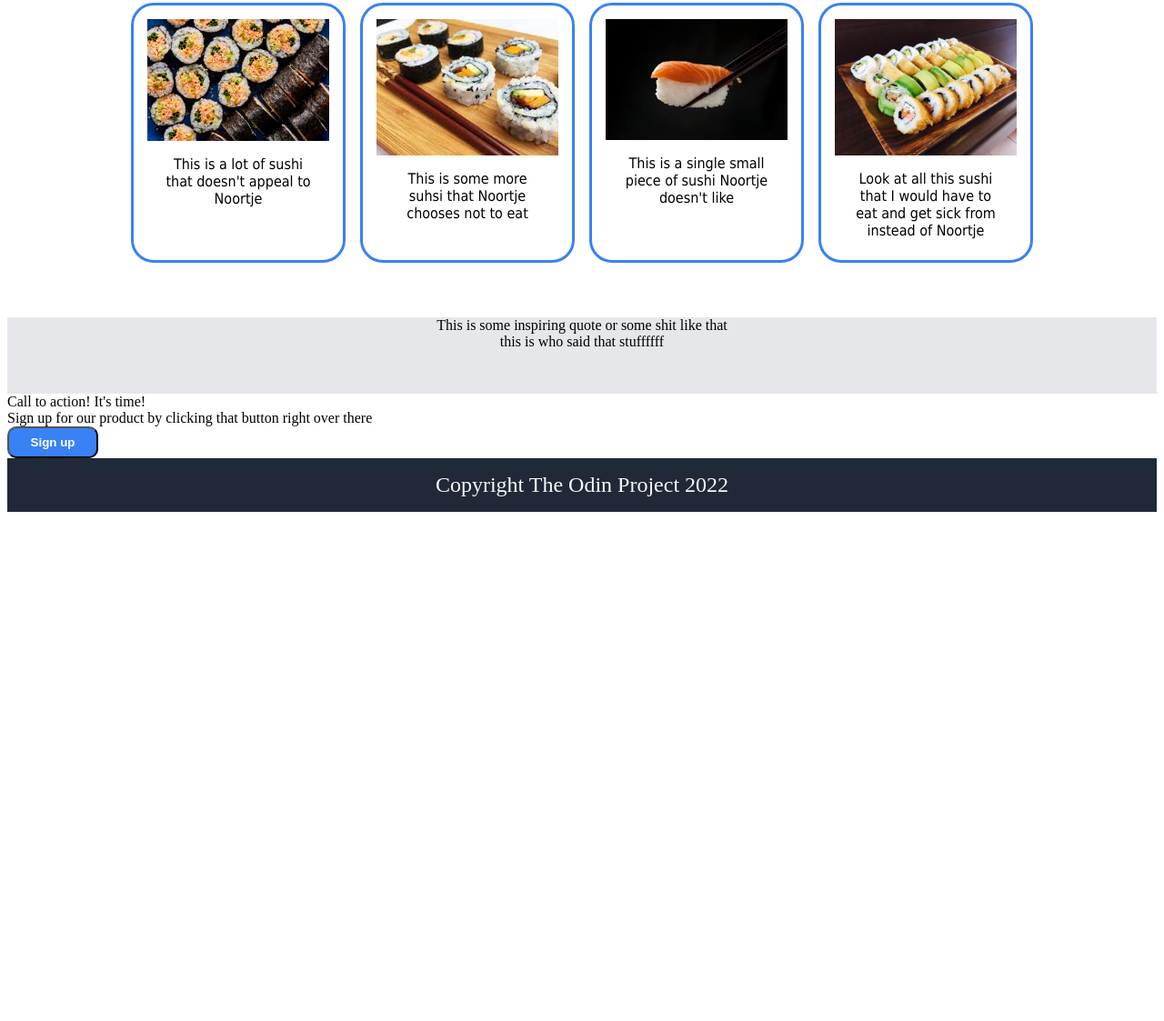
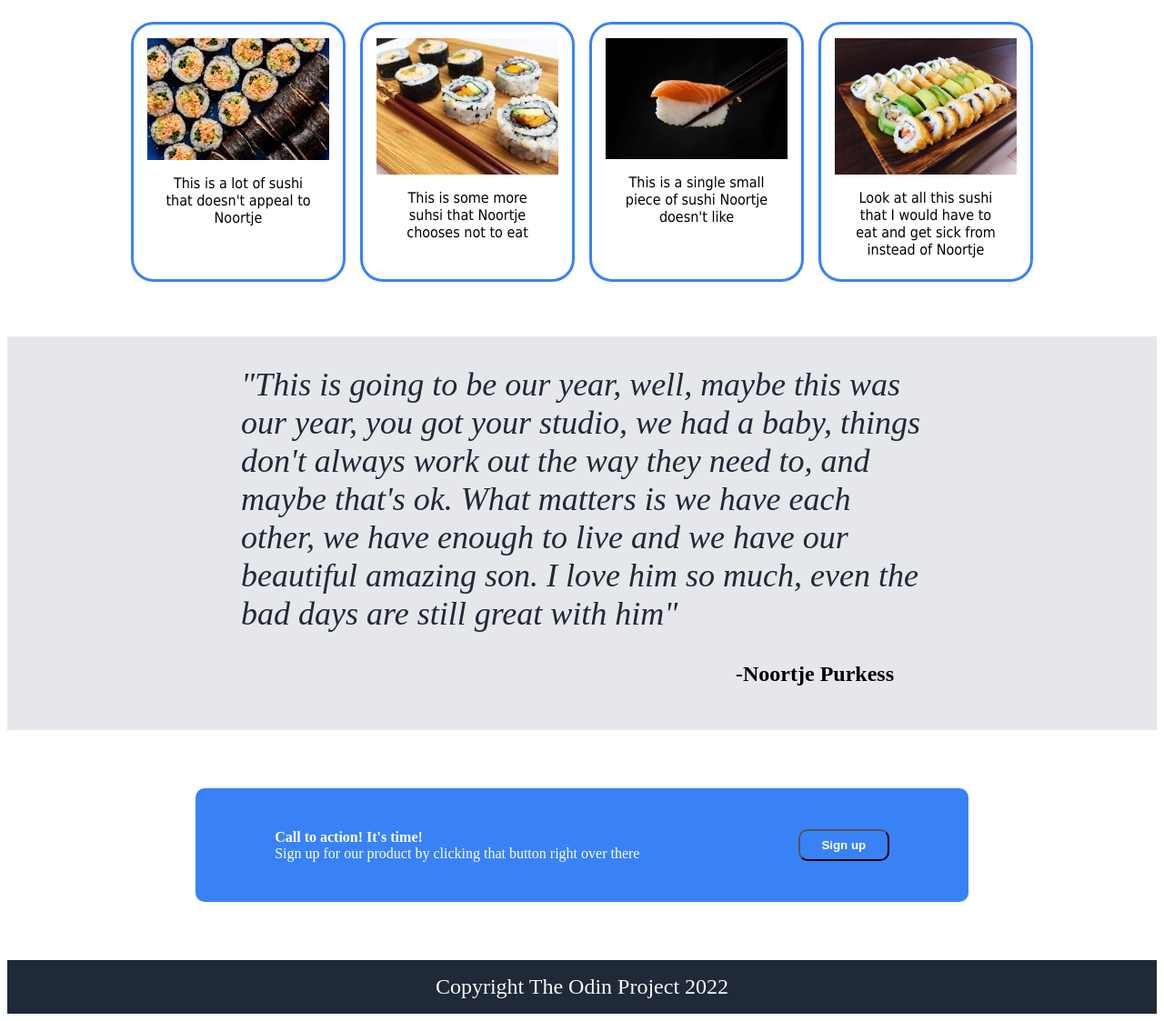
Before and after one commit to JoyandMiracle/Landing-Page-, a plain HTML site: page index.html in a window 1280 px wide. Shown: the part 700-1823 px from the top of the page at 91% size. Before the commit the page ends 1271 px from the top, so only its background shows below. Drawn offline with Linux system fonts and the light colour scheme.

Commit message:
finish thired and fourth content, changed text on Header and links at top right. Still a bit more work to go but this has been so much fun

```diff
--- a/index.html
+++ b/index.html
@@ -9,11 +9,11 @@
 </head>
 <body>
     <div class="header">
-     Header Logo
+     Noortje & Joel
      <ul>
-        <li><a href="#">header link one</a></li>
-        <li><a href="#">header link two</a></li>
-        <li><a href="#">header link three</a></li>
+        <li><a href="#">Sushi date one</a></li>
+        <li><a href="#">Sushi date two</a></li>
+        <li><a href="#">Sushi date three</a></li>
      </ul>
     </div>
     <div class="first-content">
@@ -49,14 +49,18 @@
 
     </div>
     <div class="third-content">
-        <div class="quote-text">This is some inspiring quote or some shit like that</div>
-        <div class="author-text">this is who said that stuffffff</div>
+      <div class="container2">
+        <div class="quote-text">"This is going to be our year, well, maybe this was our year, you got your studio, we had a baby, things don't always work out the way they need to, and maybe that's ok. What matters is we have each other, we have enough to live and we have our beautiful amazing son. I love him so much, even the bad days are still great with him"</div>
+        <div class="author-text">-Noortje Purkess</div>
+      </div>
     </div>
     <div class="fourth-content">
         <div class="signup-box">
+          <div class="signupl">
             <div class="timetext">Call to action! It's time!</div>
             <div class="signuptext">Sign up for our product by clicking that button right over there</div>
-            <button class="sign-up-bottom">Sign up</button>
+          </div>
+          <button class="sign-up-bottom">Sign up</button>
         </div>
     </div>
     <div class="footer">
--- a/style.css
+++ b/style.css
@@ -115,13 +115,74 @@ ul {
 }
 
 .third-content{
+    display: flex;
     background-color: #E5E7EB;
-    text-align: center;
+    justify-content: center;
+    text-align: left;
     padding-bottom: 48px;
 }
 
+.container2 {
+    display: flex;
+    flex-direction: column;
+    flex-wrap: wrap;
+    align-content: center;
+}
+
+.quote-text {
+    padding: 16px;
+    margin: 16px;
+    width: 750px;
+    font-size: 36px;
+    font-style: italic;
+    color: #1F2937;
+}
+
+.author-text {
+    display: flex;
+    align-self: flex-end;
+    font-weight: bold;
+    font-size: 24px;
+    margin-right: 64px;
+}
+
 .fourth-content {
+    display: flex;
+    justify-content: center;
 
+
+}
+
+.signup-box {
+    display: flex;
+    align-items: center;
+    justify-content: space-around;
+    background-color: #3882f6;
+    width: 850px;
+    height: 125px;
+    color: white;
+    margin:  64px;
+    border-radius: 10px;
+
+}
+
+.signupl {
+    display: flex;
+    flex-direction: column;
+
+}
+
+.sign-up-bottom {
+    border-radius: 10px;
+    background-color: #3882f6;
+    color: white;
+    font-weight: bold;
+    padding: 8px;
+    width: 100px;
+}
+
+.timetext {
+    font-weight: bold;
 }
 
 .footer {
@@ -137,12 +198,3 @@ ul {
     padding-top: 16px;
     padding-bottom: 16px;
 }
-
-.sign-up-bottom {
-    border-radius: 10px;
-    background-color: #3882f6;
-    color: white;
-    font-weight: bold;
-    padding: 8px;
-    width: 100px;
-}
```
